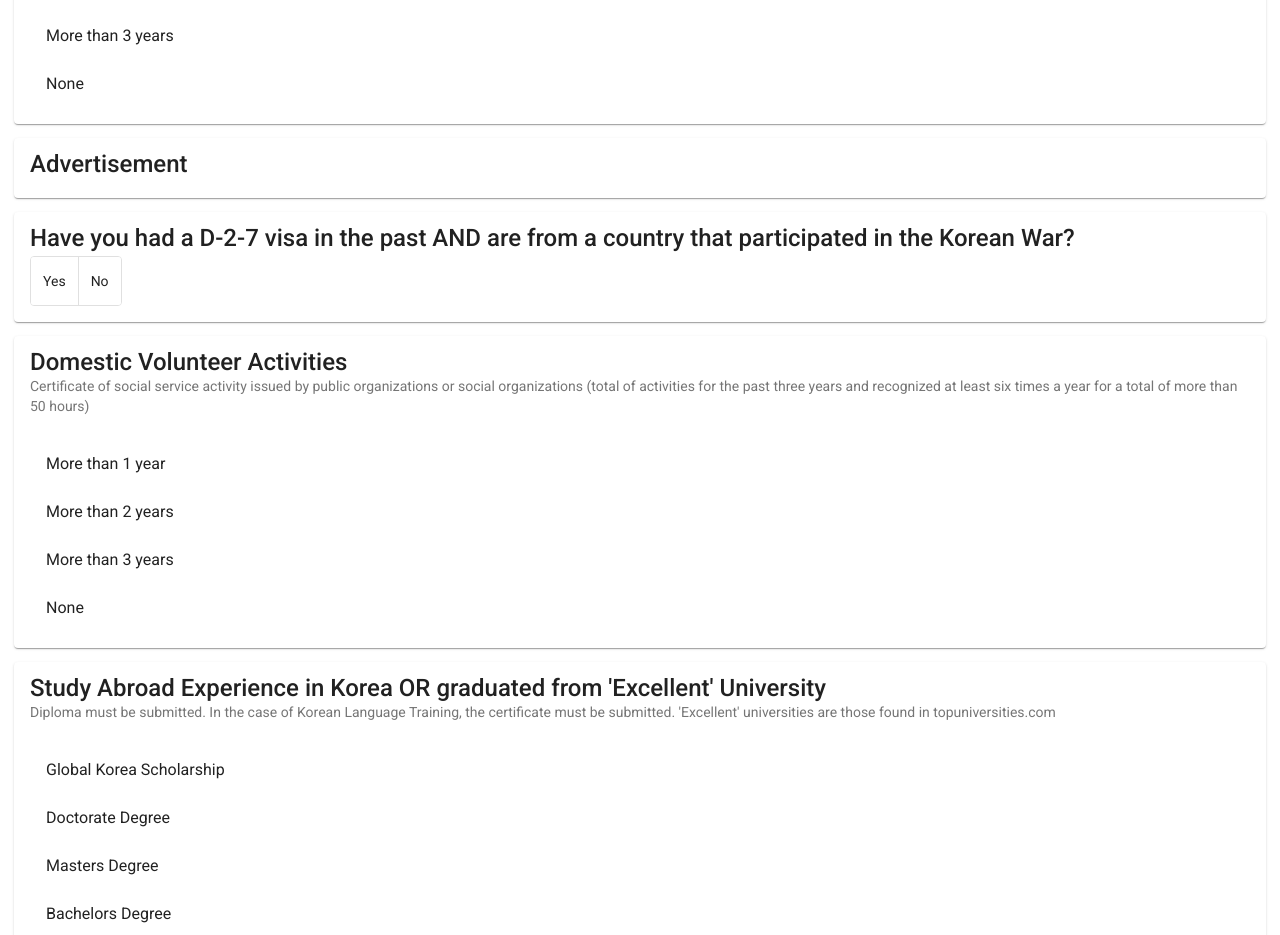
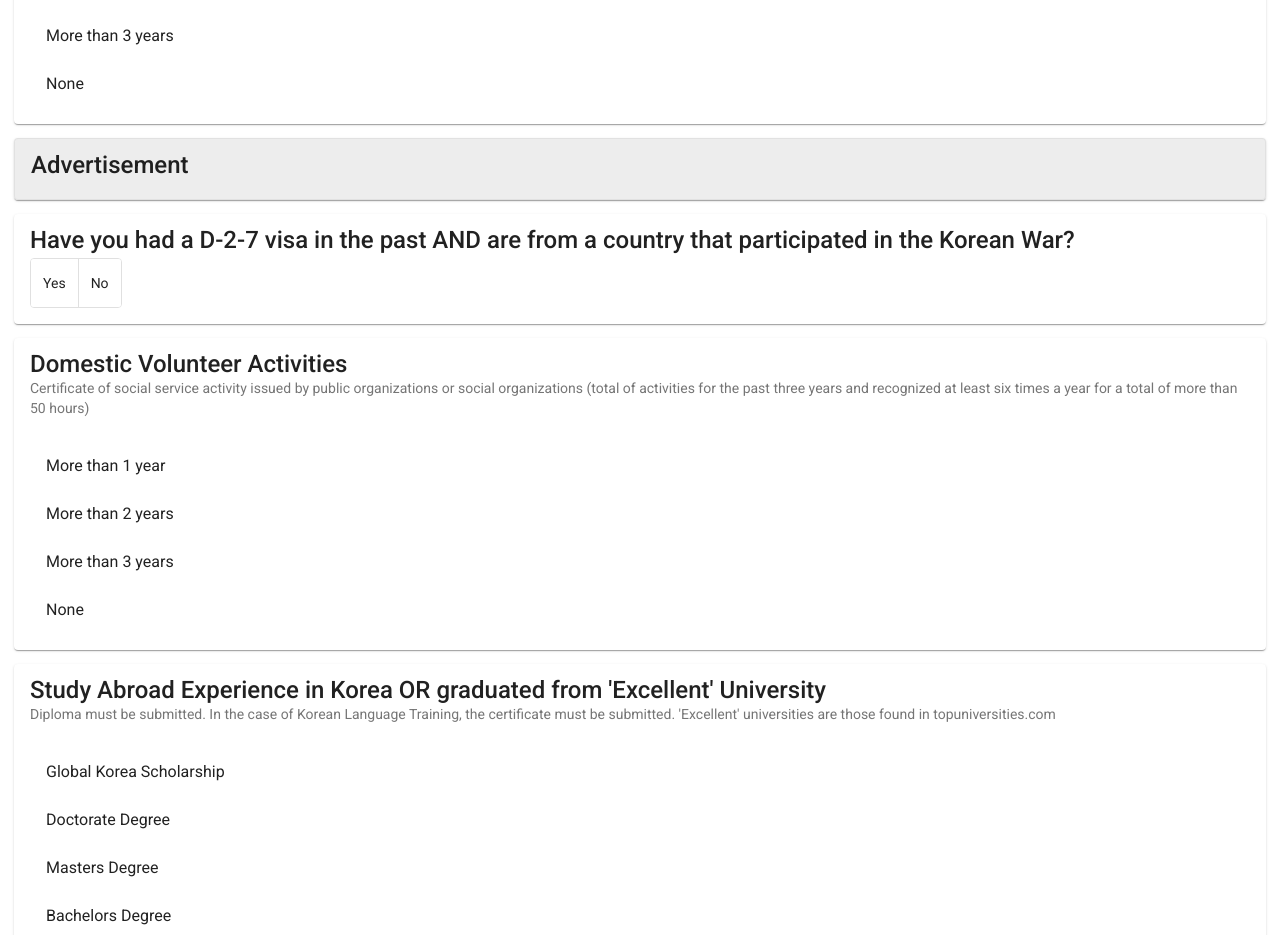
Before and after one commit to nbon12/visa-calculator, an Angular app in the folder visa-calculator/: page / in a window 1280 px wide. Shown: the part 2000-2935 px from the top of the page. Built offline with nearby package versions, Linux system fonts and the light colour scheme.

Commit message:
make background darker for ad

```diff
--- a/visa-calculator/src/app/app.component.html
+++ b/visa-calculator/src/app/app.component.html
@@ -106,7 +106,7 @@
     </mat-list-option>
   </mat-selection-list>
 </mat-card>
-<mat-card>
+<mat-card class="ad-card">
   <mat-card-title>Advertisement</mat-card-title>
   <mat-card-content>
     <div id="container-bfcd74eda6a2a060da5bb404fb613595"></div>
--- a/visa-calculator/src/app/app.component.scss
+++ b/visa-calculator/src/app/app.component.scss
@@ -23,3 +23,8 @@ mat-card {
 .totalPointsFail {
   color: red;
 }
+
+.ad-card {
+  background-color: rgba(235, 235, 235, 0.9) !important;
+  border: 1px solid rgba(200, 200, 200, 0.3);
+}
```
